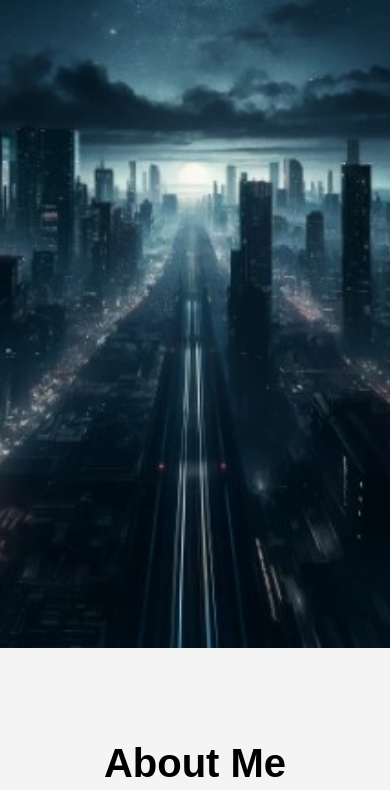
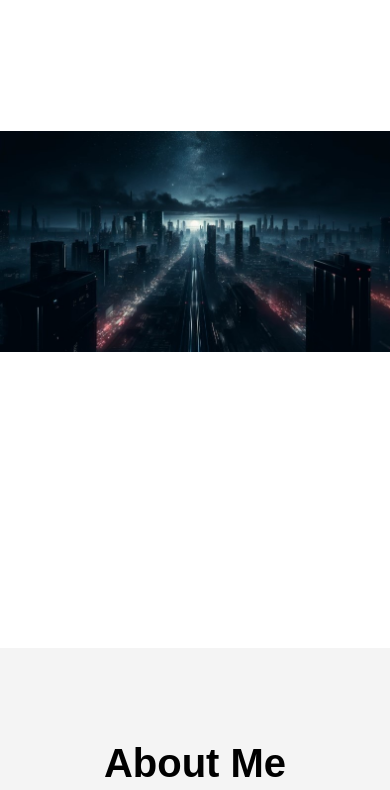
Before and after one commit to O-Morgan/portfolio-website, a plain HTML site: page index.html in a window 390 px wide. Shown: the part 166-956 px from the top of the page. Drawn offline with Linux system fonts and the light colour scheme.

Commit message:
#35 Hopefully fixed the image blur

```diff
--- a/style.css
+++ b/style.css
@@ -147,6 +147,7 @@ button:hover {
     }
 
     .hero-section {
+        background-size: contain; /* Maintain aspect ratio and clarity */
         height: calc(100vh - 90px); /* Adjust height based on the header size */
         padding-top: 60px; /* Reduced padding for very small screens */
     }
```
